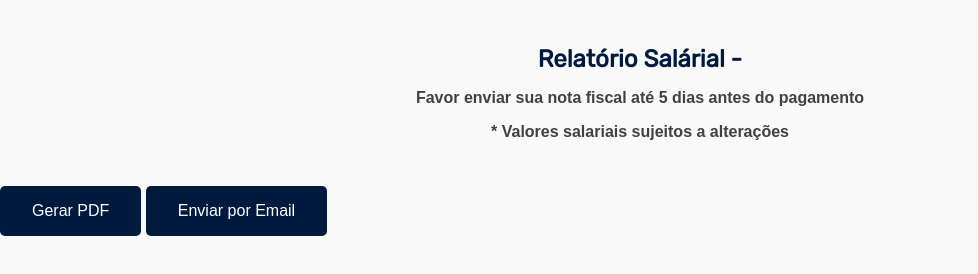
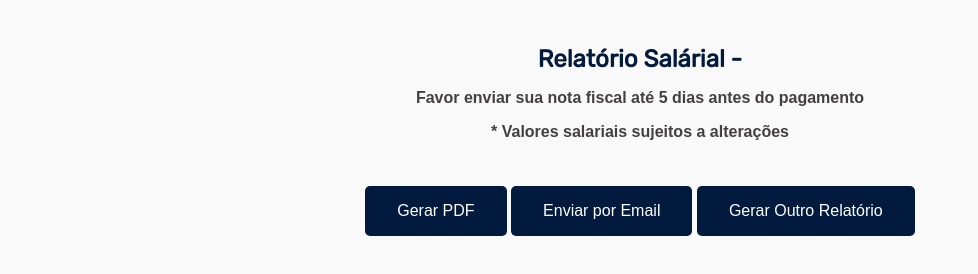
Before and after one commit to isabeela/relatorio-salarial, a plain HTML site: page index.html in a window 1280 px wide. Both pictures are taken after a click on the button "Gerar Relatório". Shown: the whole page, without its empty margins (0-978 px from the left). Drawn offline with nearby package versions, Linux system fonts and the light colour scheme; a script that the page names is missing.

Commit message:
Update index.html

```diff
--- a/index.html
+++ b/index.html
@@ -45,9 +45,10 @@
 
     <div id="relatorio">
     </div>
-    <div class="pdf">
+    <div class="btn-relatorios">
         <button type="button" id="botao-gerar"  onclick="gerarPDF()">Gerar PDF</button>
         <button type="button" id="botao-enviar" onclick="enviarRelatorio()">Enviar por Email</button>
+        <button type="button" id="voltar" onclick="reiniciarPagina()"> Gerar Outro Relatório </button>
     </div>
 
   <script src="script.js"></script>
```
